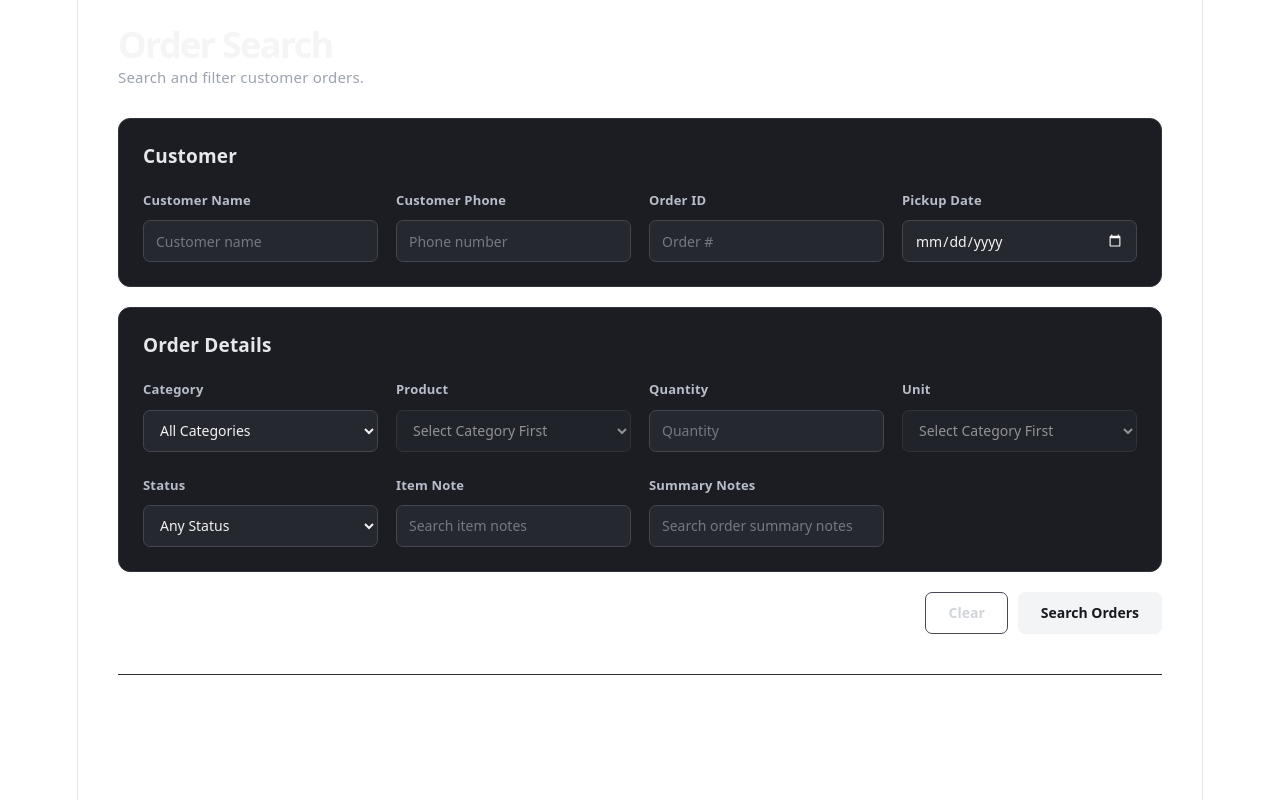
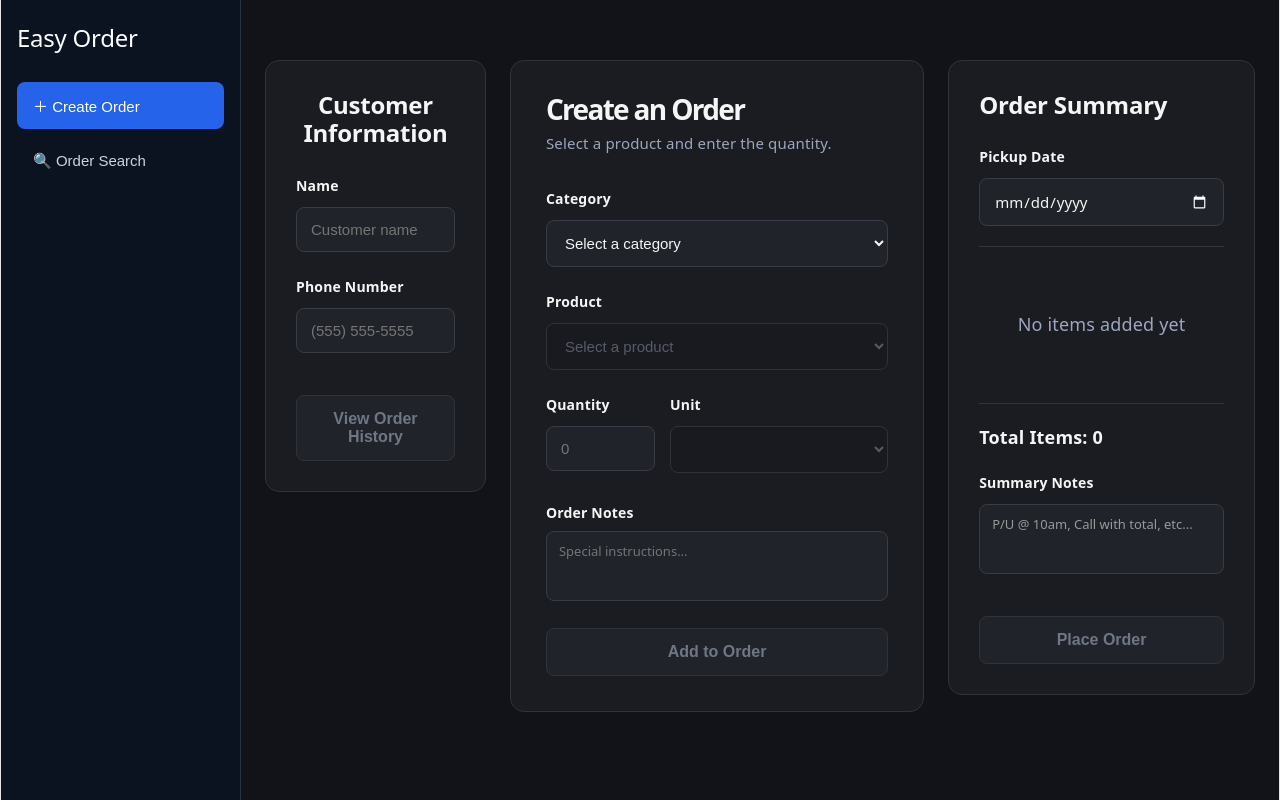
Before and after one commit to thisisjtaylor/easy-order-frontend, a React (Vite) app: page / in a window 1280 px wide. Built offline with nearby package versions, Linux system fonts and the light colour scheme.

Commit message:
main layout

```diff
--- a/src/App.css
+++ b/src/App.css
@@ -1,3 +1,30 @@
+html,
+body,
+#root {
+  width: 100%;
+  min-width: 0;
+  min-height: 100%;
+  margin: 0;
+  padding: 0;
+}
+
+body {
+  min-height: 100vh;
+  overflow-x: hidden;
+}
+
+#root {
+  max-width: none;
+  min-height: 100vh;
+  text-align: initial;
+}
+
+*,
+*::before,
+*::after {
+  box-sizing: border-box;
+}
+
 .counter {
   font-size: 16px;
   padding: 5px 10px;
--- a/src/App.jsx
+++ b/src/App.jsx
@@ -5,10 +5,11 @@ import viteLogo from './assets/vite.svg'
 import './App.css'
 import OrderPage from "./pages/OrderPage";
 import OrderSearch from "./components/orders/OrderSearch";
+import MainLayout from "./components/orders/MainLayout";
 function App() {
 
       return (
-        <OrderSearch />
+        <MainLayout />
     );
     /*
   const [count, setCount] = useState(0)
--- /dev/null
+++ b/src/components/orders/MainLayout.css
@@ -0,0 +1,70 @@
+.app-layout {
+    display: flex;
+    width: 100%;
+    min-width: 0;
+    min-height: 100vh;
+    margin: 0;
+    background: #111827;
+}
+
+.sidebar {
+    width: 240px;
+    min-width: 240px;
+    min-height: 100vh;
+    background: #0b1220;
+    border-right: 1px solid #273244;
+    padding: 24px 16px;
+    box-sizing: border-box;
+    flex-shrink: 0;
+}
+
+.sidebar-header {
+    margin-bottom: 30px;
+}
+
+.sidebar-header h2 {
+    margin: 0;
+    color: white;
+}
+
+.sidebar-nav {
+    display: flex;
+    flex-direction: column;
+    gap: 10px;
+}
+
+.sidebar-nav button {
+    width: 100%;
+    padding: 13px 16px;
+
+    border: none;
+    border-radius: 8px;
+
+    background: transparent;
+    color: #cbd5e1;
+
+    text-align: left;
+    font-size: 15px;
+
+    cursor: pointer;
+}
+
+.sidebar-nav button:hover {
+    background: #1e293b;
+    color: white;
+}
+
+.sidebar-nav button.active {
+    background: #2563eb;
+    color: white;
+}
+
+.main-content {
+    flex: 1;
+    min-width: 0;
+    width: auto;
+    padding: 0;
+    overflow-x: hidden;
+    overflow-y: auto;
+    box-sizing: border-box;
+}
--- /dev/null
+++ b/src/components/orders/MainLayout.jsx
@@ -0,0 +1,57 @@
+import { useState } from "react";
+
+import OrderForm from "./OrderForm";
+import OrderSearch from "./OrderSearch";
+
+import "./MainLayout.css";
+
+function MainLayout() {
+    const [activePage, setActivePage] = useState("create");
+
+    const renderPage = () => {
+        switch (activePage) {
+            case "search":
+                return <OrderSearch />;
+
+            case "create":
+            default:
+                return <OrderForm />;
+        }
+    };
+
+    return (
+        <div className="app-layout">
+
+            <aside className="sidebar">
+                <div className="sidebar-header">
+                    <h2>Easy Order</h2>
+                </div>
+
+                <nav className="sidebar-nav">
+
+                    <button
+                        className={activePage === "create" ? "active" : ""}
+                        onClick={() => setActivePage("create")}
+                    >
+                        ＋ Create Order
+                    </button>
+
+                    <button
+                        className={activePage === "search" ? "active" : ""}
+                        onClick={() => setActivePage("search")}
+                    >
+                        🔍 Order Search
+                    </button>
+
+                </nav>
+            </aside>
+
+            <main className="main-content">
+                {renderPage()}
+            </main>
+
+        </div>
+    );
+}
+
+export default MainLayout;
--- a/src/components/orders/OrderForm.css
+++ b/src/components/orders/OrderForm.css
@@ -1,12 +1,16 @@
 .order-page {
     min-height: 100vh;
+    width: 100%;
+    max-width: 100%;
+    min-width: 0;
     background: #f4f5f7;
 
     display: flex;
     justify-content: center;
     align-items: flex-start;
 
-    padding: 60px 20px;
+    padding: 60px 24px;
+    box-sizing: border-box;
 }
 
 
@@ -168,15 +172,19 @@
 .order-layout {
     width: 100%;
     max-width: 1450px;
+    min-width: 0;
 
     display: grid;
 
     grid-template-columns:
-        minmax(250px, 0.9fr) minmax(450px, 1.5fr) minmax(300px, 1fr);
+        minmax(190px, 0.72fr)
+        minmax(350px, 1.35fr)
+        minmax(300px, 1fr);
 
-    gap: 30px;
+    gap: 24px;
 
     align-items: start;
+    box-sizing: border-box;
 }
 
 .summary-card {
@@ -409,6 +417,8 @@
 .order-card,
 .summary-card {
     width: 100%;
+    min-width: 0;
+    max-width: 100%;
     box-sizing: border-box;
 }
 
```
